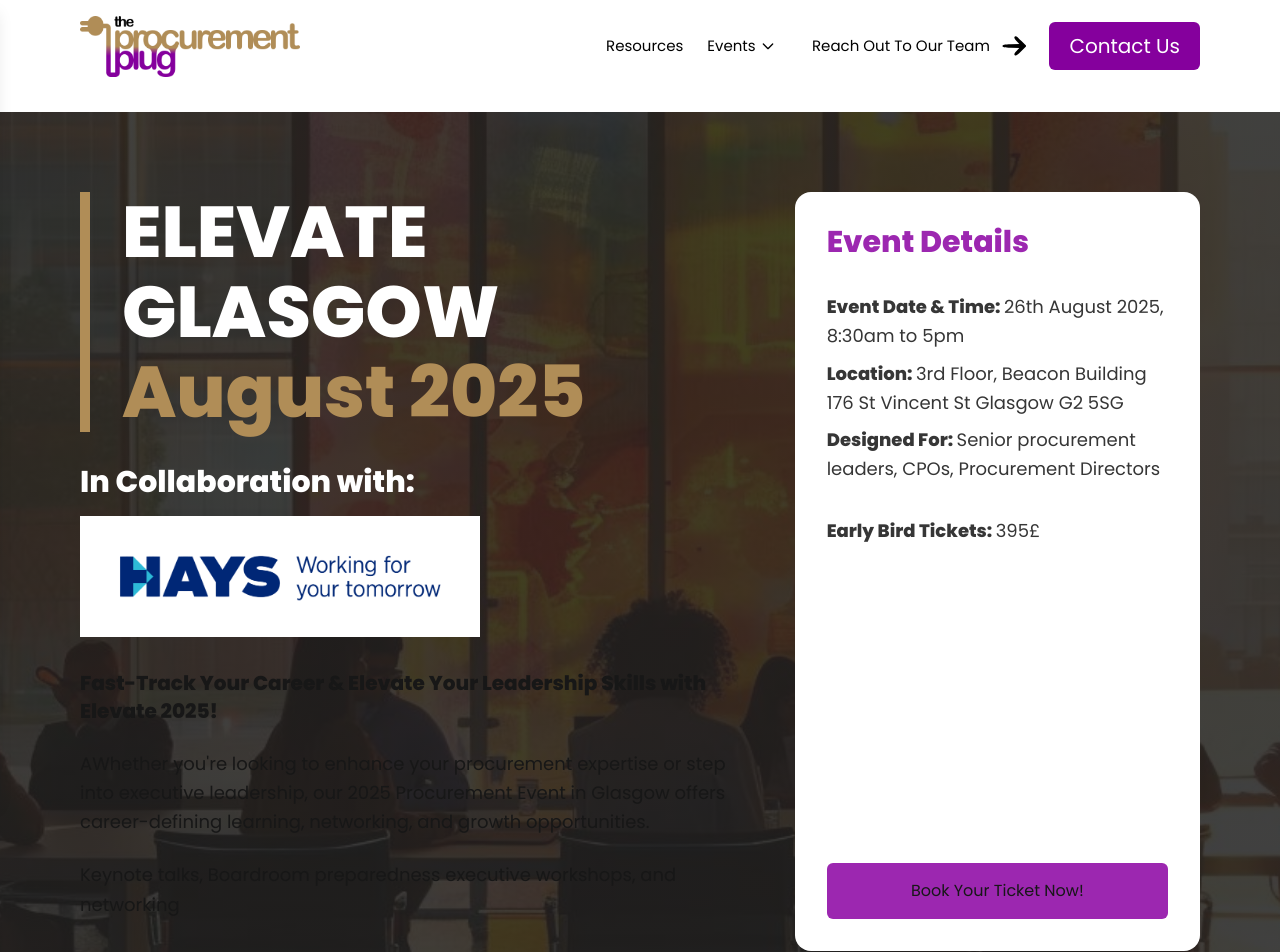
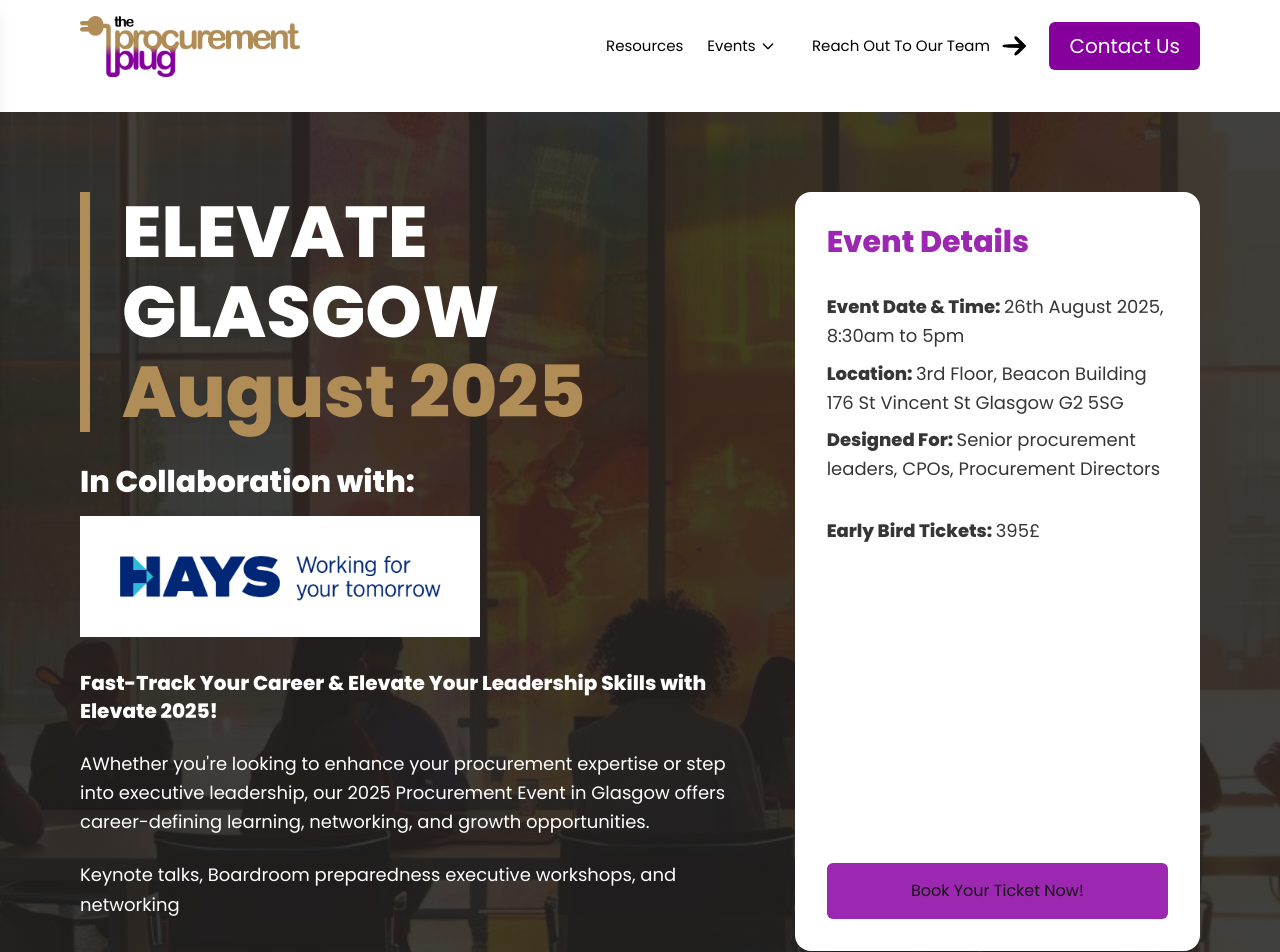
Before and after one commit to NexaForgeTechnologies/theprocurementplug, a Next.js app: page /event/elevate2025-scotland in a window 1280 px wide. Shown: the top 952 px of the page. Built offline with nearby package versions, Linux system fonts and the light colour scheme.

Commit message:
fix text color

```diff
--- a/src/components/events/EventsHeroCompScot.jsx
+++ b/src/components/events/EventsHeroCompScot.jsx
@@ -39,7 +39,7 @@
                             <h2 className='font-extrabold text-xl md:text-3xl'>In Collaboration with:</h2>
                             <img className='bg-white max-w-[240px] md:max-w-[400px] mt-4' src="/images/events/collaboration.png" alt="" />
                         </div>
-                        <div className='flex flex-col gap-6 my-6 md:my-8'>
+                        <div className='flex flex-col gap-6 my-6 md:my-8 text-white'>
                             <h2 className='font-extrabold text-xl'>Fast-Track Your Career & Elevate Your Leadership Skills with Elevate 2025!</h2>
                             <p className='text-sm md:text-lg leading-normal md:leading-relaxed'>AWhether you're looking to enhance your procurement expertise or step into executive leadership, our 2025 Procurement Event in Glasgow offers career-defining learning, networking, and growth opportunities.</p>
                             <p className='text-sm md:text-lg leading-normal md:leading-relaxed'>Keynote talks, Boardroom preparedness executive workshops, and networking</p>
```
